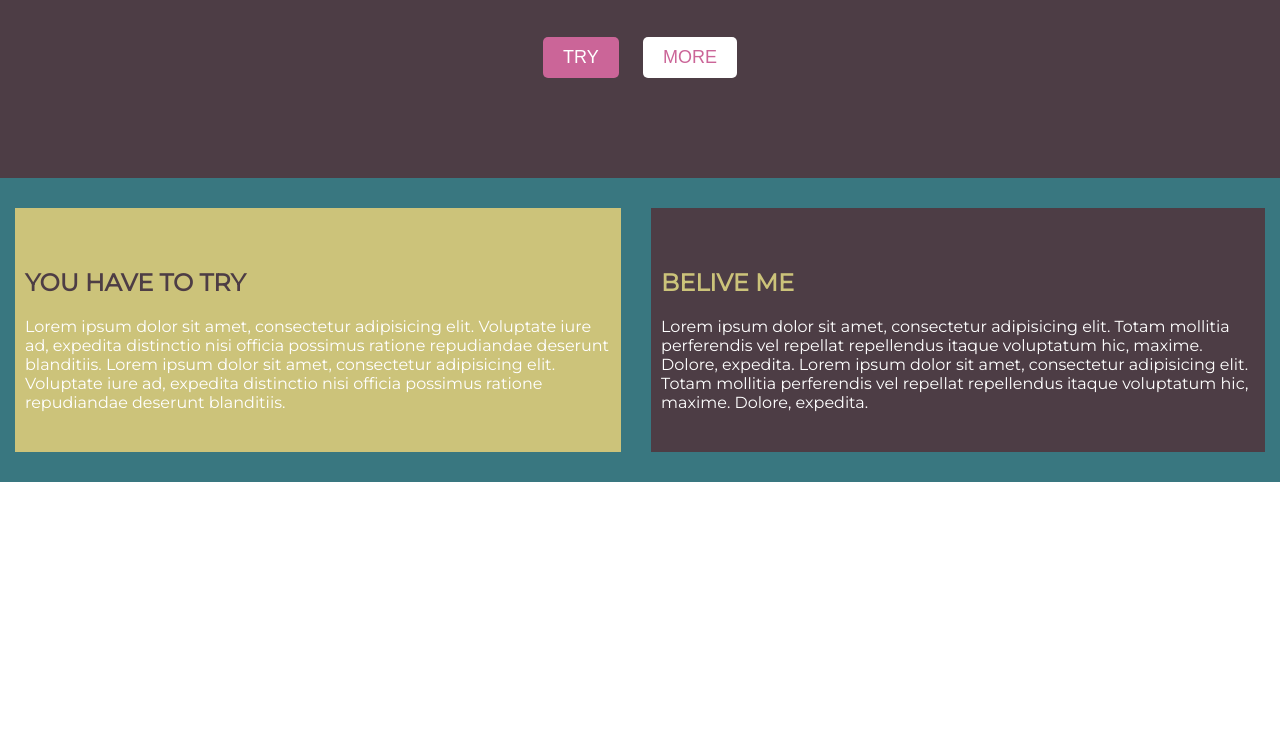
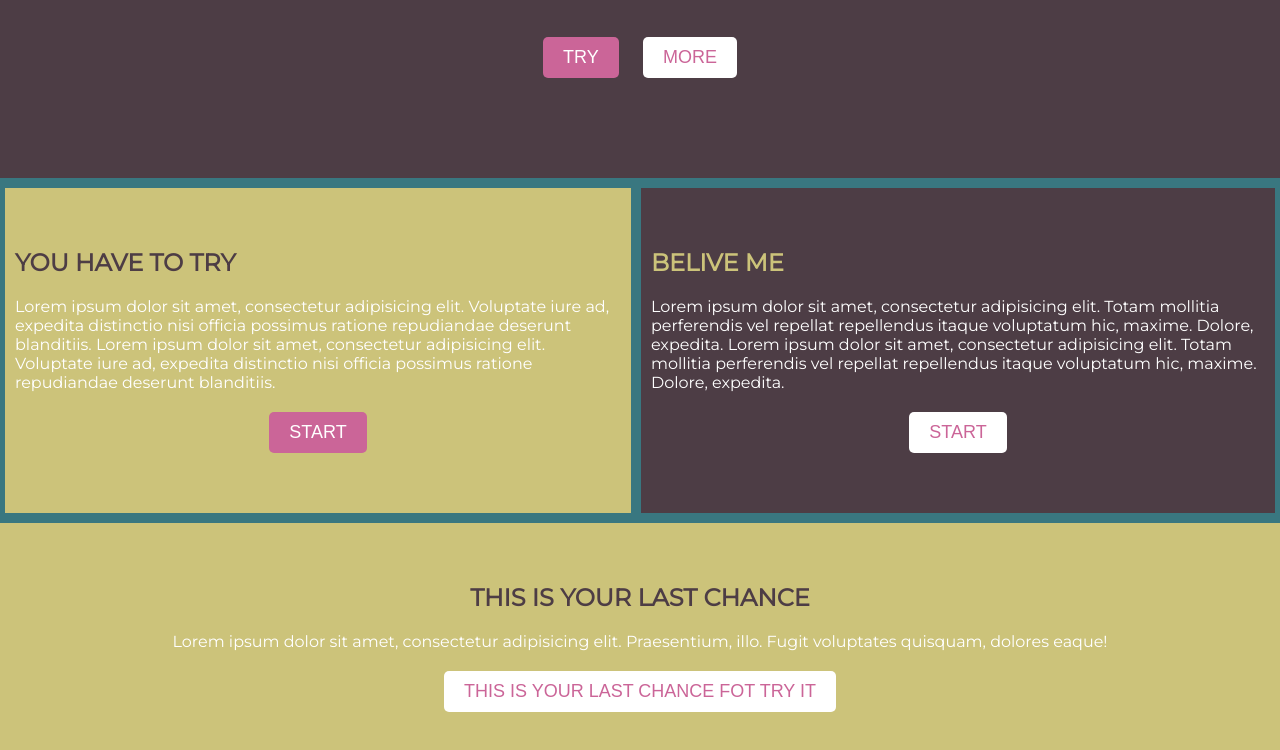
Before and after one commit to AlessandroDico/html-sass-first, a plain HTML site: page index.html in a window 1280 px wide. Shown: the part 296-1046 px from the top of the page. Before the commit the page ends 800 px from the top, so only its background shows below. Drawn offline with Linux system fonts and the light colour scheme.

Commit message:
creata una sezione prima del footer usando colori e spazi con variabili

```diff
--- a/index.html
+++ b/index.html
@@ -63,6 +63,7 @@
                             Lorem ipsum dolor sit amet, consectetur adipisicing elit. Voluptate iure ad, expedita distinctio nisi officia possimus ratione repudiandae deserunt blanditiis.
                             Lorem ipsum dolor sit amet, consectetur adipisicing elit. Voluptate iure ad, expedita distinctio nisi officia possimus ratione repudiandae deserunt blanditiis.
                         </p>
+                        <button type="button" class="first-button">start</button>
                     </div>
                     <div class="using-sass-right">
                         <h2>
@@ -72,10 +73,29 @@
                             Lorem ipsum dolor sit amet, consectetur adipisicing elit. Totam mollitia perferendis vel repellat repellendus itaque voluptatum hic, maxime. Dolore, expedita.
                             Lorem ipsum dolor sit amet, consectetur adipisicing elit. Totam mollitia perferendis vel repellat repellendus itaque voluptatum hic, maxime. Dolore, expedita.
                         </p>
+                        <button type="button" class="second-button">start</button>
                     </div>
                 </div>
             </section>
+            <!-- fine sezione using sass -->
+            <!-- inizio sezione last chance -->
+            <section class="last-chance">
+                <div class="last-chance-container">
+                    <h2>
+                        this is your last chance
+                    </h2>
+                    <p>
+                        Lorem ipsum dolor sit amet, consectetur adipisicing elit. Praesentium, illo. Fugit voluptates quisquam, dolores eaque!
+                    </p>
+                    <button type="button" class="second-button">this is your last chance fot try it</button>
+                </div>
+            </section>
+            <!-- inizio sezione last chance -->
         </main>
         <!-- fine main -->
+        <!-- inizio footer -->
+        <footer>
+
+        </footer>
     </body>
 </html>
--- a/src/app.scss
+++ b/src/app.scss
@@ -129,10 +129,10 @@ header {
 }
 
 .using-sass-left, .using-sass-right {
-    border-top: 30px solid $first-color;
-    border-bottom: 30px solid $first-color;
-    border-left: 15px solid $first-color;
-    border-right: 15px solid $first-color;
+    border-top: 10px solid $first-color;
+    border-bottom: 10px solid $first-color;
+    border-left: 5px solid $first-color;
+    border-right: 5px solid $first-color;
     padding: $first-space * 2 $first-space / 2;
 }
 
@@ -154,6 +154,30 @@ header {
     margin: $first-space 0;
 }
 
+.using-sass-left button,
+.using-sass-right button {
+    display: block;
+    margin: $first-space auto;
+}
+
+//last chance
+.last-chance-container {
+    background-color: $section-main-color;
+    padding: $first-space * 2 0;
+    text-align: center;
+}
+
+.last-chance-container > h2 {
+    color: $section-secondary-color;
+    margin: $first-space 0;
+}
+
+.last-chance-container > p {
+    margin: $first-space 0;
+}
+
+// footer
+
 
 
 
```
Also changed, not shown: dist/app.css.
